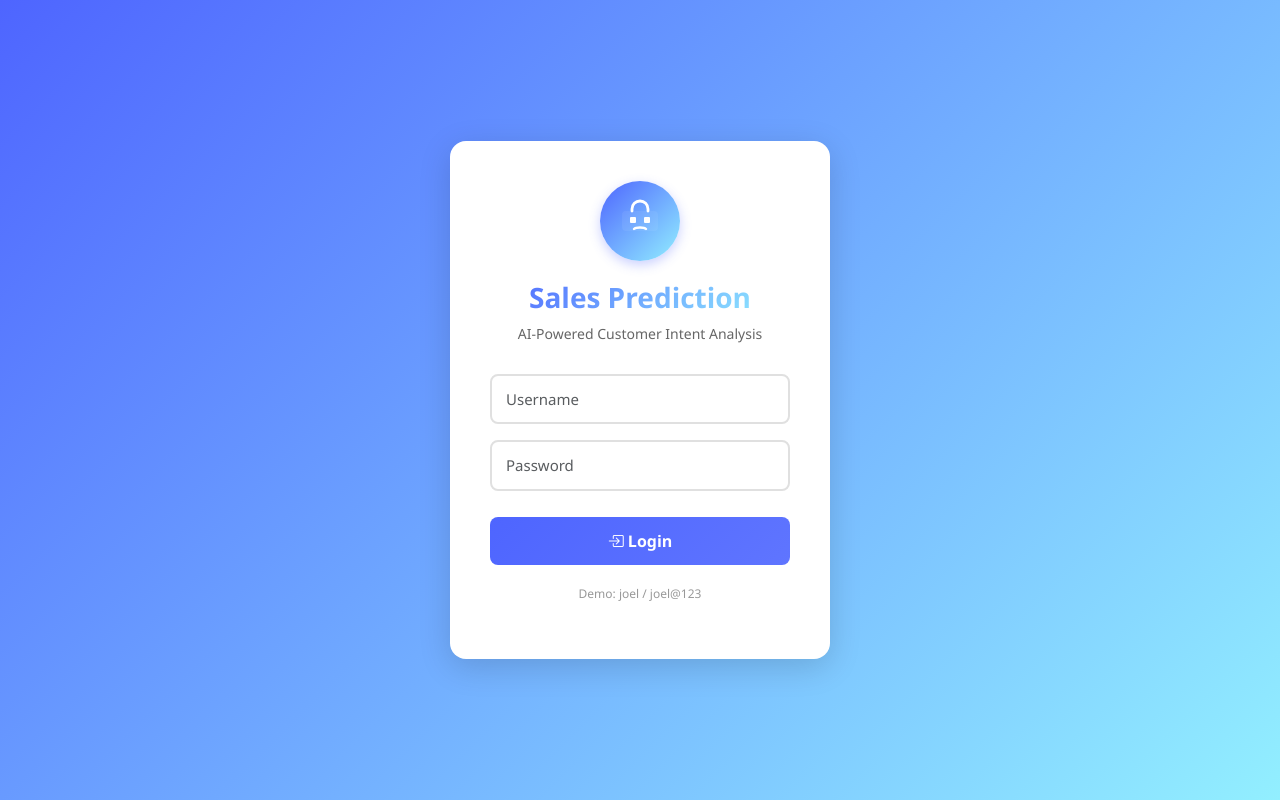
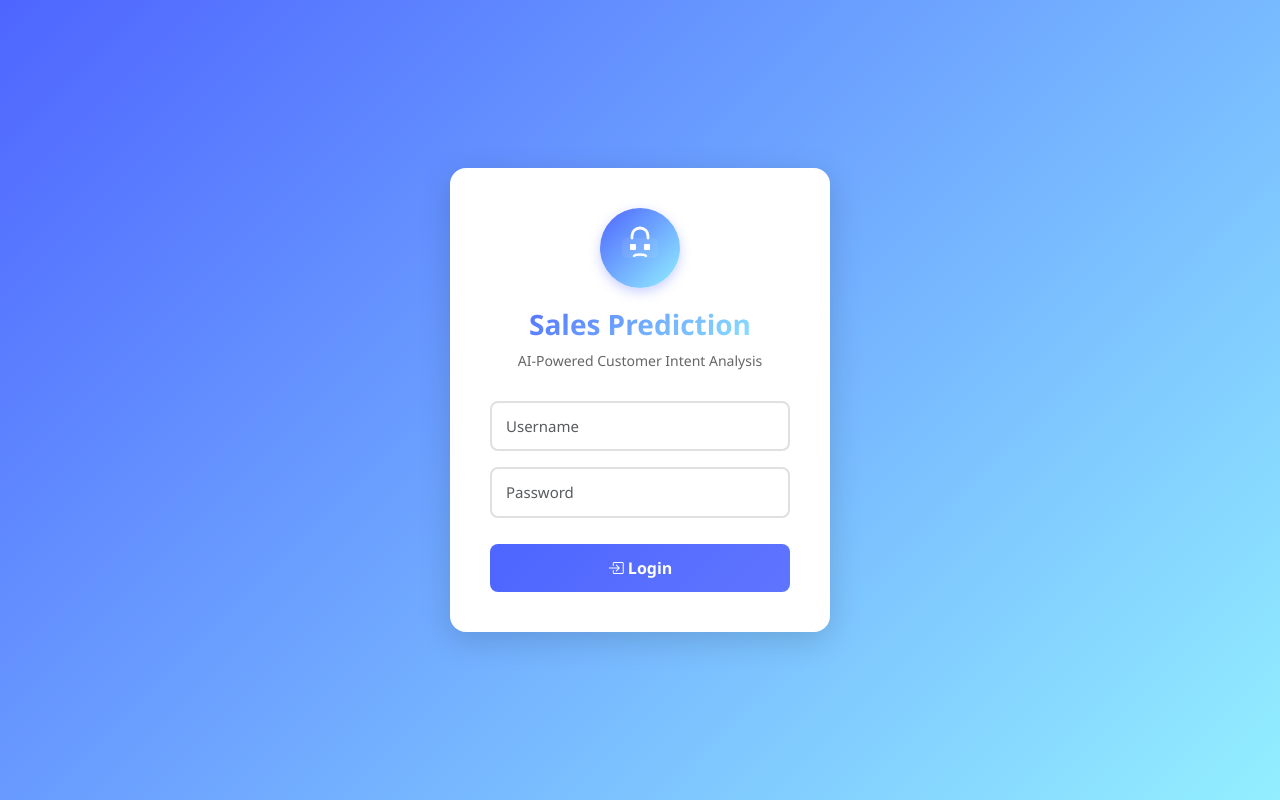
Before and after one commit to aldinphilo/joelSalesPrediction-, a Flask app: page /login in a window 1280 px wide. Run offline with Flask 3, Linux system fonts and the light colour scheme.

```diff
--- a/templates/Login.html
+++ b/templates/Login.html
@@ -168,11 +168,6 @@
                 </p>
                 {% endif %}
             </form>
-
-            <!-- Demo Credentials Hint -->
-            <p style="text-align: center; margin-top: 20px; color: #999; font-size: 12px;">
-                Demo: joel / joel@123
-            </p>
         </div>
     </div>
 
```
Also changed, not shown: 1 other file.
